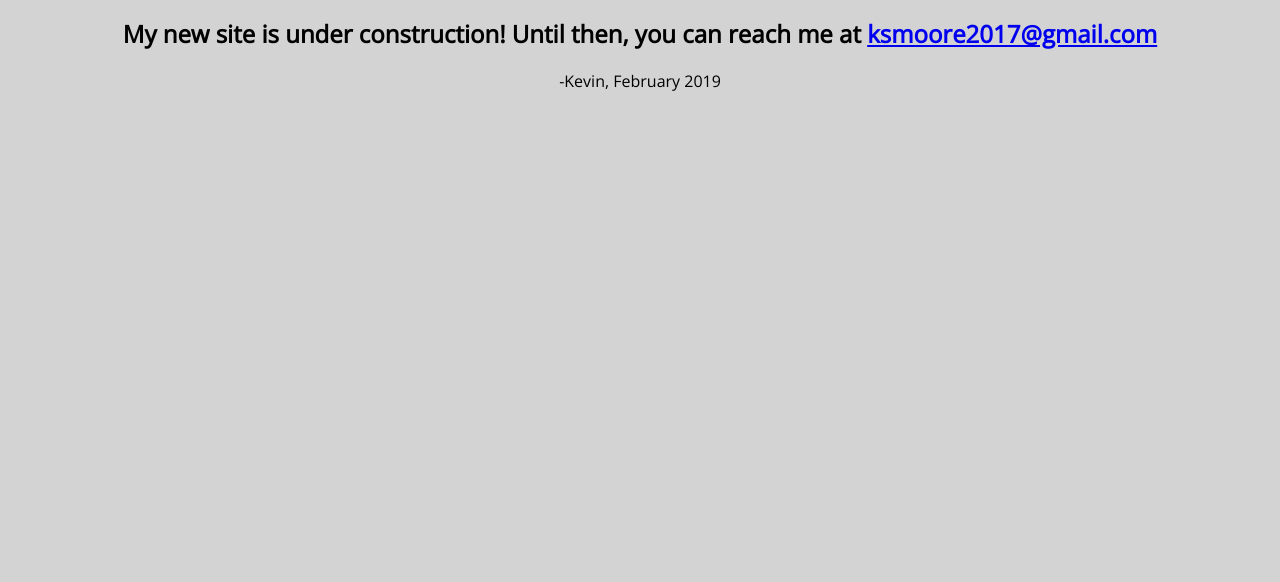
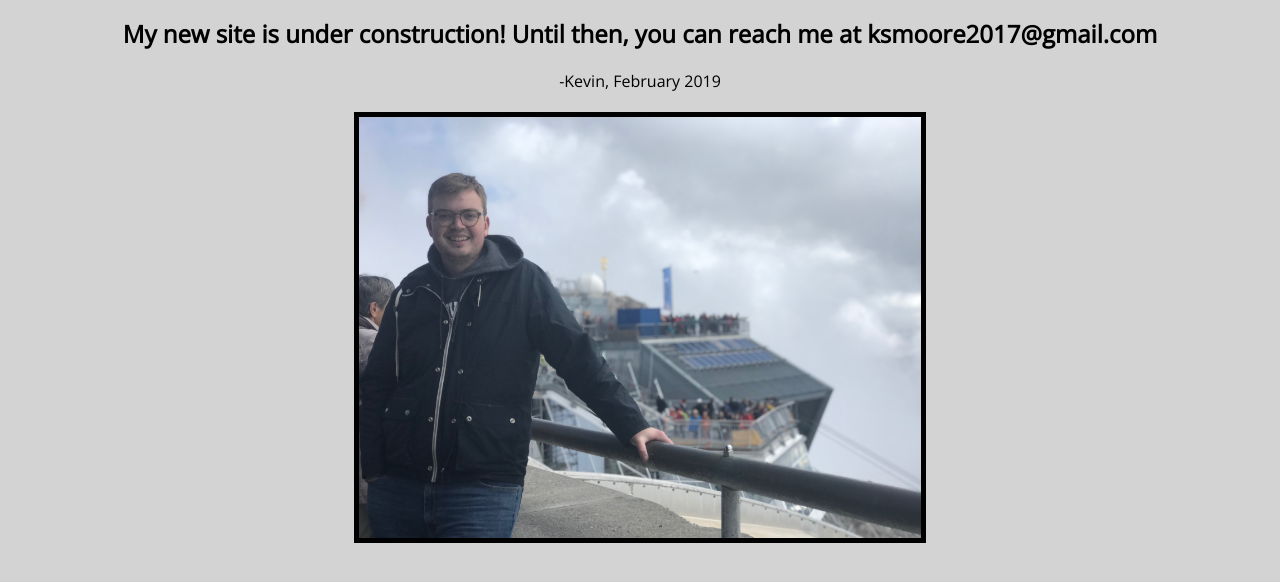
Before and after one commit to kevin-moore-729/kevin-moore-729.github.io, a website: page index.html in a window 1280 px wide. Shown: the part 82-664 px from the top of the page. Drawn offline with nearby package versions, Linux system fonts and the light colour scheme.

Commit message:
placeholder img

```diff
--- a/app/style.css
+++ b/app/style.css
@@ -15,8 +15,20 @@ body p {
   font-family: 'Open Sans', sans-serif;
 }
 
+body a {
+  text-decoration: none;
+  color: black;
+}
+
 body h2 {
   font-family: 'Open Sans', sans-serif;
+}
+
+body img{
+  width: 45%;
+  display: block;
+  margin: auto;
+  border: 5px solid black;
 }
 
 h1, h2, p {
--- a/index.html
+++ b/index.html
@@ -14,6 +14,7 @@
       </a>
     </h2>
     <p> -Kevin, February 2019</p>
+    <img src="app/images/IMG_1310.jpg">
   </div>
 </body>
 <!-- <body>
```
